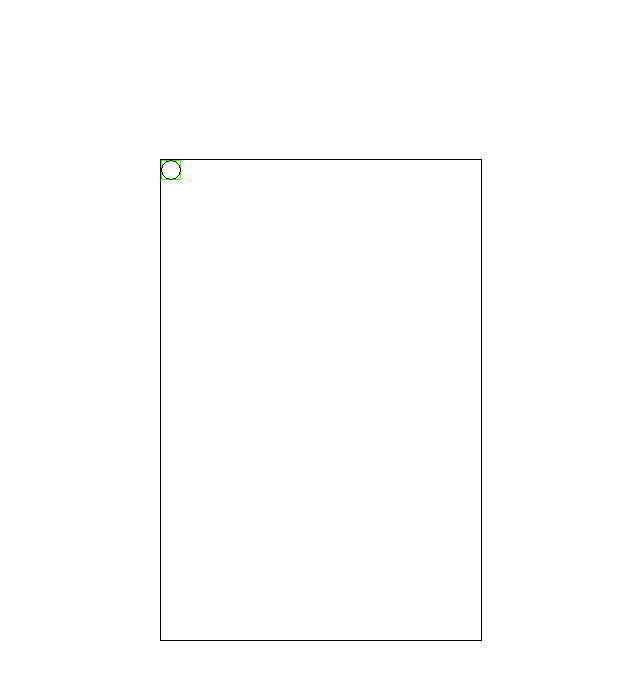
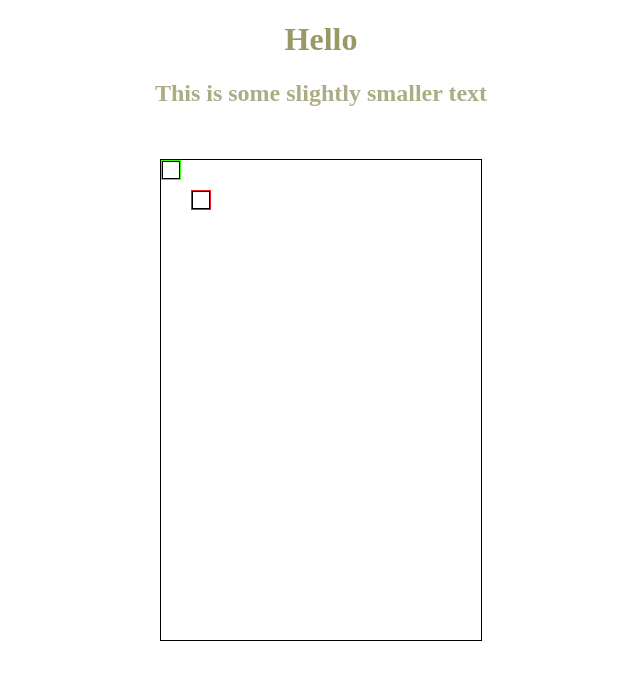
Before and after one commit to JamesMoulang/javascript_game, a plain HTML site: page new/index.html in a window 1280 px wide. Shown: the whole page, without its empty margins (319-959 px from the left). Drawn offline with Linux system fonts and the light colour scheme.

Commit message:
Fixed input, added collision detection, added css

```diff
--- a/new/index.html
+++ b/new/index.html
@@ -11,9 +11,10 @@
 		<link rel = "stylesheet" type = "text/css" href = "styles.css"/>
 
 		<script src="sprite.js"></script>
-
 	</head>
 	<body>
 		<script src="script.js"></script>
+		<h1> Hello </h1>
+		<h2> This is some slightly smaller text </h2>
 	</body>
 </html>
--- a/new/script.js
+++ b/new/script.js
@@ -13,40 +13,56 @@ var directions = {
 	RIGHT: 3
 };
 
-var keycodes = {
+var keycodes1 = {
 	UP: 38,
 	DOWN: 40,
 	LEFT: 37,
 	RIGHT: 39
 };
 
+var keycodes2 = {
+	UP: 87,
+	DOWN: 83,
+	LEFT: 65,
+	RIGHT: 68
+};
+
 var pressed = {};
 var background;
 var players = [];
 
-function Player(x, y, width, height, player1, movespeed, img) {
-	this.init(x, y, width, height, player1, movespeed, img);
+function Player(x, y, width, height, player, movespeed, img) {
+	this.init(x, y, width, height, player, movespeed, img);
 }
 
 Player.prototype = {
-	init: function (x, y, width, height, player1, movespeed, img) {
+	init: function (x, y, width, height, player, movespeed, img) {
 		this.x = x;
 		this.y = y;
 		this.width = width;
 		this.height = height;
 		this.movespeed = movespeed;
+		this.direction = directions.NONE;
+		this.player = player;
 
-		this.direction = directions.NONE;
-
-		mid = new Sprite(img, 40+(player1)*60, 0, 20, 20);
-		up = new Sprite(img, 20+(player1)*60, 0, 20, 20 );
-		left = new Sprite( img, 0+(player1)*60, 20, 20, 20 );
-		down = new Sprite( img, 20+(player1)*60, 40, 20, 20 );
-		right = new Sprite( img, 40+(player1)*60, 20, 20, 20 );
+		// if (player == 1) {
+		// 	mid = new Sprite(img, 40, 0, 20, 20);
+		// 	up = new Sprite(img, 20, 0, 20, 20 );
+		// 	left = new Sprite( img, 0, 20, 20, 20 );
+		// 	down = new Sprite( img, 20, 40, 20, 20 );
+		// 	right = new Sprite( img, 40, 20, 20, 20 );
+		// } else if (player == 2) {
+		// 	mid = new Sprite(img, 100, 0, 20, 20);
+		// 	up = new Sprite(img, 80, 0, 20, 20 );
+		// 	left = new Sprite( img, 60, 20, 20, 20 );
+		// 	down = new Sprite( img, 80, 40, 20, 20 );
+		// 	right = new Sprite( img, 100, 20, 20, 20 );
+		// }
 	},
 
 	draw: function(ctx) {
-		switch(this.direction) {
+		if (this.player == 1) {
+			switch(this.direction) {
 			case directions.NONE:
 				mid.draw( ctx, this.x-this.width/2, this.y-this.height/2);
 				break;
@@ -62,25 +78,80 @@ Player.prototype = {
 			case directions.RIGHT:
 				right.draw( ctx, this.x-this.width/2, this.y-this.height/2);
 				break;
+			}
+		} else if (this.player == 2) {
+			switch(this.direction) {
+			case directions.NONE:
+				mid2.draw( ctx, this.x-this.width/2, this.y-this.height/2);
+				break;
+			case directions.UP:
+				up2.draw( ctx, this.x-this.width/2, this.y-this.height/2);
+				break;
+			case directions.DOWN:
+				down2.draw( ctx, this.x-this.width/2, this.y-this.height/2);
+				break;
+			case directions.LEFT:
+				left2.draw( ctx, this.x-this.width/2, this.y-this.height/2);
+				break;
+			case directions.RIGHT:
+				right2.draw( ctx, this.x-this.width/2, this.y-this.height/2);
+				break;
+			}
 		}
-
 	},
 
 	update: function(input) {
-		if (input[keycodes.UP]) {
+		var x_move = 0;
+		var y_move = 0;
+		this.direction = directions.NONE;
+
+		if (this.player == 1) {
+			_keycodes = keycodes1;
+		} else if (this.player == 2) {
+			_keycodes = keycodes2;
+		}
+
+		if (input[_keycodes.UP]) {
+			y_move = -1;
 			this.direction = directions.UP;
-			this.y -= this.movespeed;
-		} else if (input[keycodes.DOWN]) {
+		} else if (input[_keycodes.DOWN]) {
+			y_move = 1;
 			this.direction = directions.DOWN;
-			this.y += this.movespeed;
-		} else if (input[keycodes.LEFT]) {
+		}
+
+		if (input[_keycodes.LEFT]) {
+			x_move = -1;
 			this.direction = directions.LEFT;
-			this.x -= this.movespeed;
-		} else if (input[keycodes.RIGHT]) {
+		} else if (input[_keycodes.RIGHT]) {
+			x_move = 1;
 			this.direction = directions.RIGHT;
-			this.x += this.movespeed;
+		}
+
+		var future_x = this.x + x_move * this.movespeed;
+		var future_y = this.y + y_move * this.movespeed;
+
+		if ((future_x - this.width/2) < 0) {
+			this.x = this.width/2;
 		} else {
-			this.direction = directions.NONE;
+			this.x += x_move * this.movespeed;
+		}
+
+		if ((future_x + this.width/2) > 320) {
+			this.x = 320 - this.width/2;
+		} else {
+			this.x += x_move * this.movespeed;
+		}
+
+		if ((future_y - this.width/2) < 0) {
+			this.y = this.width/2;
+		} else {
+			this.y += y_move * this.movespeed;
+		}
+
+		if ((future_y + this.width/2) > 480) {
+			this.y = 480 - this.width/2;
+		} else {
+			this.y += y_move * this.movespeed;
 		}
 	}
 }
@@ -96,6 +167,11 @@ function main()
 	canvas = document.createElement( "canvas" );
 
 	document.onkeydown=function(e) {
+		e = e || window.event;
+		pressed[e.keyCode] = true;
+	}
+
+	document.onkeypressed=function(e) {
 		e = e || window.event;
 		pressed[e.keyCode] = true;
 	}
@@ -135,7 +211,11 @@ function main()
 	background = new Image();
 	background.src = "resources/background.png";
 
-	players.push(new Player(10, 10, 20, 20, 0, 10, img));
+	var player1 = new Player(10, 10, 20, 20, 1, 2, img);
+	var player2 = new Player(40, 40, 20, 20, 2, 2, img);
+
+	players.push(player1);
+	players.push(player2);
 }
 
 function run()
@@ -153,7 +233,7 @@ function update()
 	for (var i = 0; i < players.length; i++) {
 		players[i].update(pressed);
 	};
-	pressed = {};
+	// pressed = {};
 }
 
 function render()
--- a/new/sprite.js
+++ b/new/sprite.js
@@ -19,9 +19,15 @@ Sprite.prototype.draw = function(ctx, x, y) {
 };
 
 function initSprites(img) {
-	mid = new Sprite(img, 40, 0, 20, 20);
+	mid = new Sprite(img, 40, 40, 20, 20);
 	up = new Sprite(img, 20, 0, 20, 20 );
 	left = new Sprite( img, 0, 20, 20, 20 );
 	down = new Sprite( img, 20, 40, 20, 20 );
 	right = new Sprite( img, 40, 20, 20, 20 );
+
+	mid2 = new Sprite(img, 100, 40, 20, 20);
+	up2 = new Sprite(img, 80, 0, 20, 20 );
+	left2 = new Sprite( img, 60, 20, 20, 20 );
+	down2 = new Sprite( img, 80, 40, 20, 20 );
+	right2 = new Sprite( img, 100, 20, 20, 20 );
 }
--- a/new/styles.css
+++ b/new/styles.css
@@ -7,3 +7,13 @@ canvas {
 		left: 0;
 		right: 0;
 	}
+
+h1 {
+	color: #999966;
+	text-align: center;
+}
+
+h2 {
+	color: #ADAD85;
+	text-align: center;
+}
```
